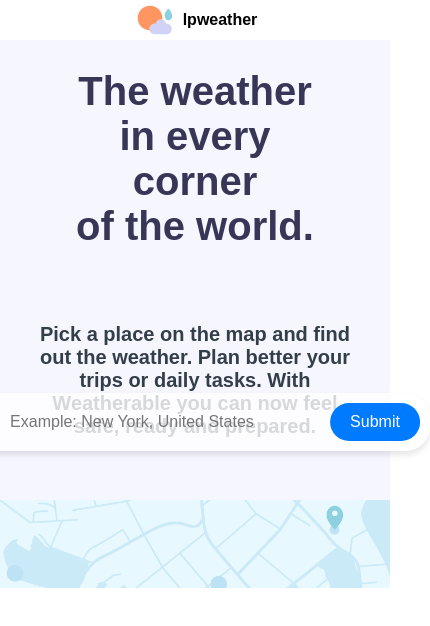
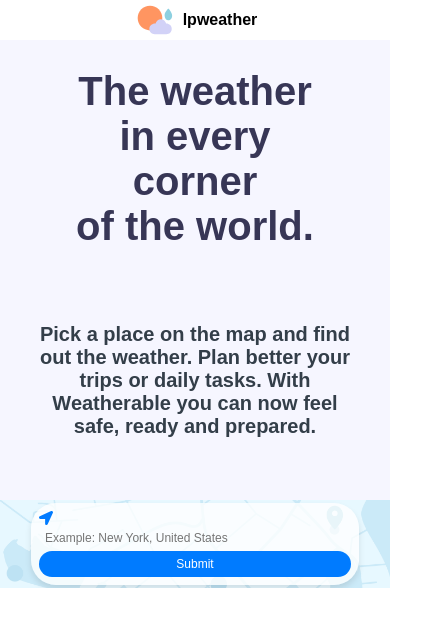
Before and after one commit to gevpa/lpweather, a React (Vite) app: page / in a window 390 px wide. Shown: the top 626 px of the page, 430 px wide, since content can reach past the window. Built offline with nearby package versions, Linux system fonts and the light colour scheme.

Commit message:
responsive search bar

```diff
--- a/src/pages/SearchBar/searchbar.css
+++ b/src/pages/SearchBar/searchbar.css
@@ -1,11 +1,18 @@
 .searchBar {
+  position: relative;
+  width: 100%;
   display: flex;
-  flex-direction: column;
+  justify-content: center;
+  align-items: center;
+  background-color: #f0f0f0;
+  overflow: hidden;
+}
+
+.backgroundImage {
+  width: 100%;
   max-height: 400px;
-  width: 100vw;
-  box-sizing: border-box;
-  overflow: hidden;
-  text-align: center;
+  object-fit: cover;
+  display: block;
 }
 
 .searchContainer {
@@ -19,6 +26,15 @@
   padding: 10px;
   border-radius: 25px;
   box-shadow: 0 4px 6px rgba(0, 0, 0, 0.1);
+  width: 90%;
+  max-width: 600px;
+}
+
+.locationIcon {
+  margin-right: 10px;
+  color: #007bff;
+  font-size: 20px;
+  flex-shrink: 0;
 }
 
 .searchInput {
@@ -27,13 +43,11 @@
   background: transparent;
   padding: 10px;
   font-size: 16px;
-  width: 300px;
+  width: 100%;
+  white-space: nowrap;
+  flex-shrink: 1;
 }
-.locationIcon {
-  margin-right: 10px;
-  color: #007bff; /* Χρώμα εικονιδίου */
-  font-size: 20px; /* Μέγεθος εικονιδίου */
-}
+
 .searchButton {
   border: none;
   background: #007bff;
@@ -43,8 +57,59 @@
   cursor: pointer;
   font-size: 16px;
   margin-left: 10px;
+  white-space: nowrap;
+  flex-shrink: 0;
 }
 
 .searchButton:hover {
   background: #0056b3;
 }
+
+@media (max-width: 768px) {
+  .backgroundImage {
+    max-height: 400px;
+  }
+
+  .searchContainer {
+    flex-direction: column;
+    align-items: stretch;
+    padding: 8px;
+    width: 80%;
+  }
+
+  .locationIcon {
+    font-size: 16px;
+  }
+
+  .searchInput {
+    font-size: 14px;
+    padding: 8px;
+  }
+
+  .searchButton {
+    font-size: 14px;
+    padding: 8px 16px;
+    margin-left: 0;
+    width: 100%;
+  }
+}
+
+@media (max-width: 480px) {
+  .backgroundImage {
+    max-height: 400px;
+  }
+
+  .locationIcon {
+    font-size: 14px;
+  }
+
+  .searchInput {
+    font-size: 12px;
+    padding: 6px;
+  }
+
+  .searchButton {
+    font-size: 12px;
+    padding: 6px 12px;
+  }
+}
```
